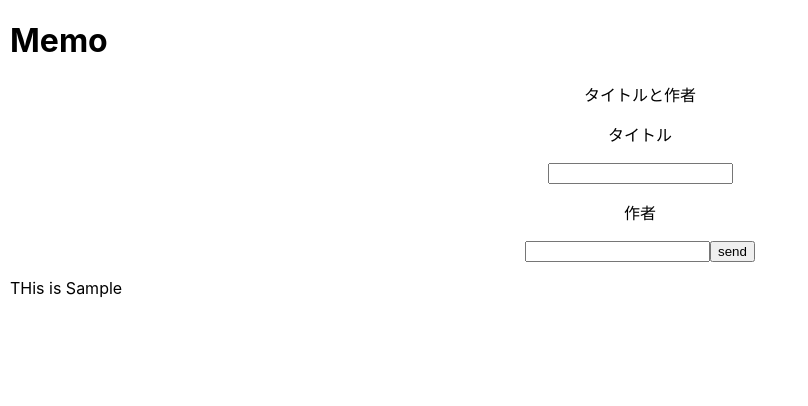
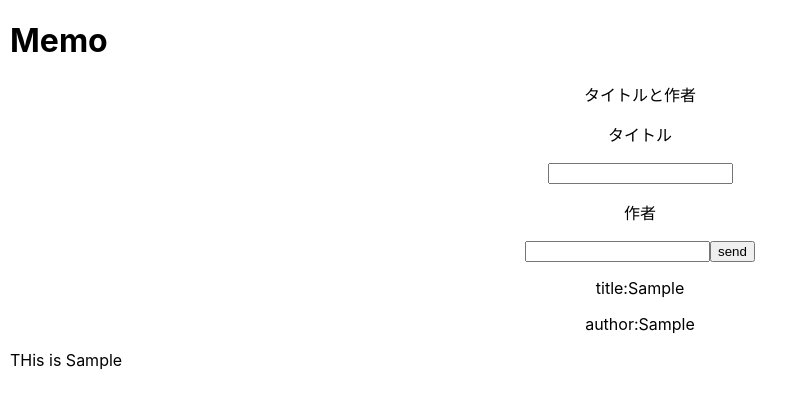
Before and after one commit to suguru-3u/reactStudyProject, a React (Create React App) app: page / in a window 1280 px wide. Both pictures are taken after typing "Sample", "Sample" into the empty fields and a click on the button "send". Shown: the top 406 px of the page, without its empty margins (0-808 px from the left). Built offline with nearby package versions, Linux system fonts and the light colour scheme.

Commit message:
Today study React

```diff
--- a/src/memos/AddForm.js
+++ b/src/memos/AddForm.js
@@ -42,6 +42,13 @@ class AddForm extends Component{
               <button onClick={this.handleSubmit}>
                 send
               </button>
+
+              {this.state.lists.map((l)=>(
+                <div key={l.title}>
+                    <p>title:{l.title}</p>
+                    <p>author:{l.author}</p>
+                </div>
+                ))}
           </div>
         );
     }
```
